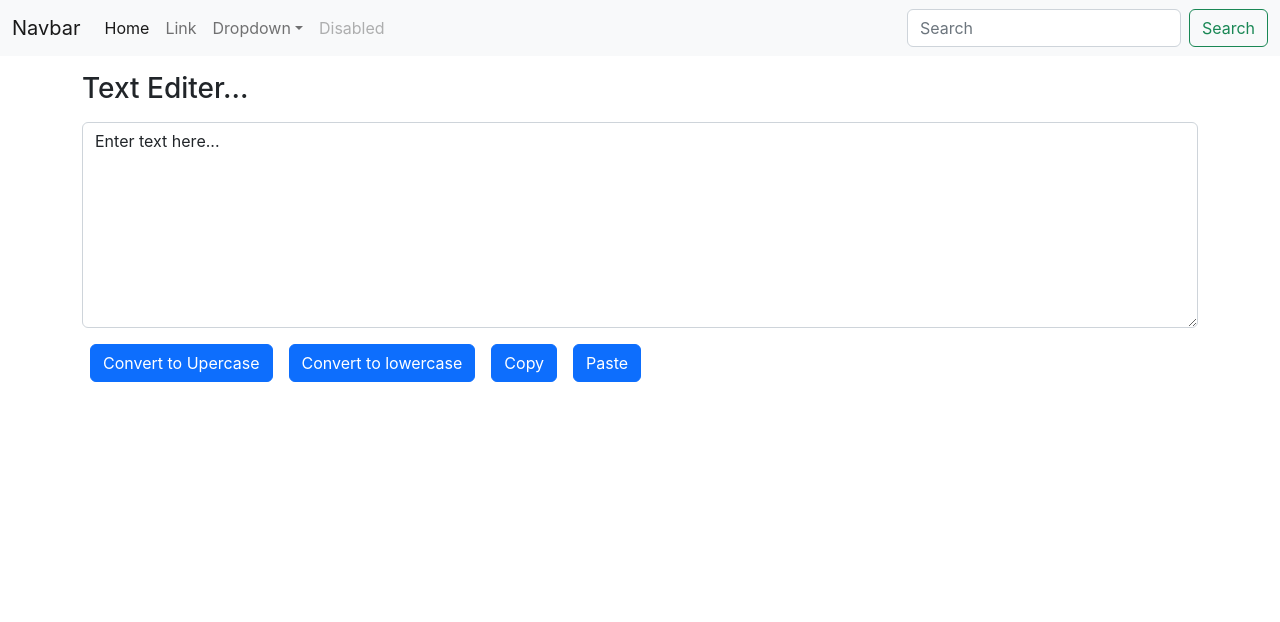
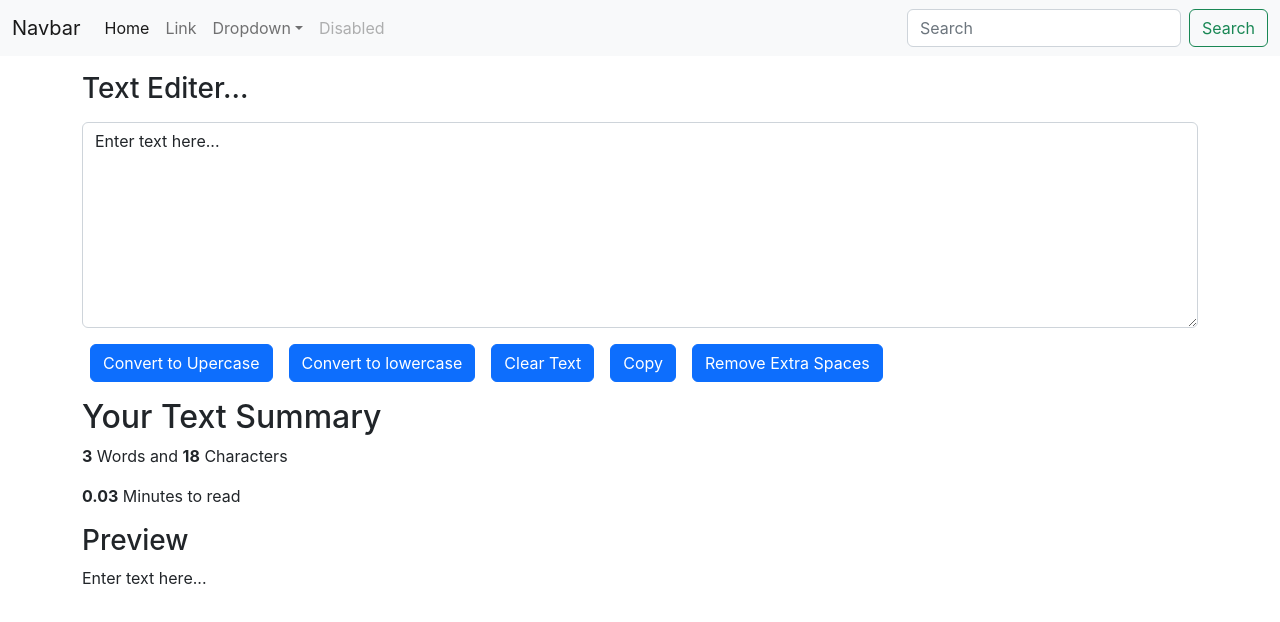
Before and after one commit to abdullahoffitial/Text-Editer-App, a React (Create React App) app: page / in a window 1280 px wide. Shown: the top 622 px of the page. Built offline with nearby package versions, Linux system fonts and the light colour scheme.

Commit message:
more function added

```diff
--- a/src/Components/TextEditer.jsx
+++ b/src/Components/TextEditer.jsx
@@ -2,17 +2,40 @@ import { useState } from "react";
 
 export default function TextEditer(props) {
   const uperCase = () => {
-    console.log("UperCase was clicked" + Text);
+    //console.log("UperCase was clicked" + Text);
     let newText = Text.toUpperCase();
     setText(newText);
   };
+
   const lowerCase = () => {
-    console.log("UperCase was clicked" + Text);
+    //console.log("UperCase was clicked" + Text);
     let newText = Text.toLowerCase();
     setText(newText);
   };
+
+
+  const clearText = () => {
+    //console.log("UperCase was clicked" + Text);
+    let newText = ("");
+    setText(newText);
+  };
+
+  const copy = () => {
+    //console.log("UperCase was clicked" + Text);
+    var Text = document.gitElementById("mybox");
+    Text.select();
+    navigator.clipboard.writeText(Text.value);
+
+  };
+  const respaces = () => {
+    //console.log("UperCase was clicked" + Text); rejux concept
+    let newText = Text.split(/[ ]+/);
+    setText(newText.join(' '))
+
+  };
+
   const handleOnChange = (event) => {
-    console.log("Handle on change");
+    //console.log("Handle on change");
     setText(event.target.value);
   };
 
@@ -37,12 +60,23 @@ export default function TextEditer(props) {
         <button type="button" class="btn btn-primary mx-2" onClick={lowerCase}>
           Convert to lowercase
         </button>
-        <button type="button" class="btn btn-primary mx-2">
+        <button type="button" class="btn btn-primary mx-2" onClick={clearText}>
+          Clear Text
+        </button>
+        <button type="button" class="btn btn-primary mx-2" onClick={copy}>
           Copy
         </button>
-        <button type="button" class="btn btn-primary mx-2">
-          Paste
+        <button type="button" class="btn btn-primary mx-2" onClick={respaces}>
+          Remove Extra Spaces
         </button>
+      </div>
+      <div className="container my-3">
+
+            <h2>Your Text Summary</h2>
+            <p><b>{Text.split(" ").length}</b> Words and <b>{Text.length}</b> Characters</p>
+            <p><b>{0.01 * Text.split(" ").length}</b> Minutes to read</p>
+            <h3>Preview</h3>
+            <p>{Text}</p>
       </div>
     </>
   );
```
